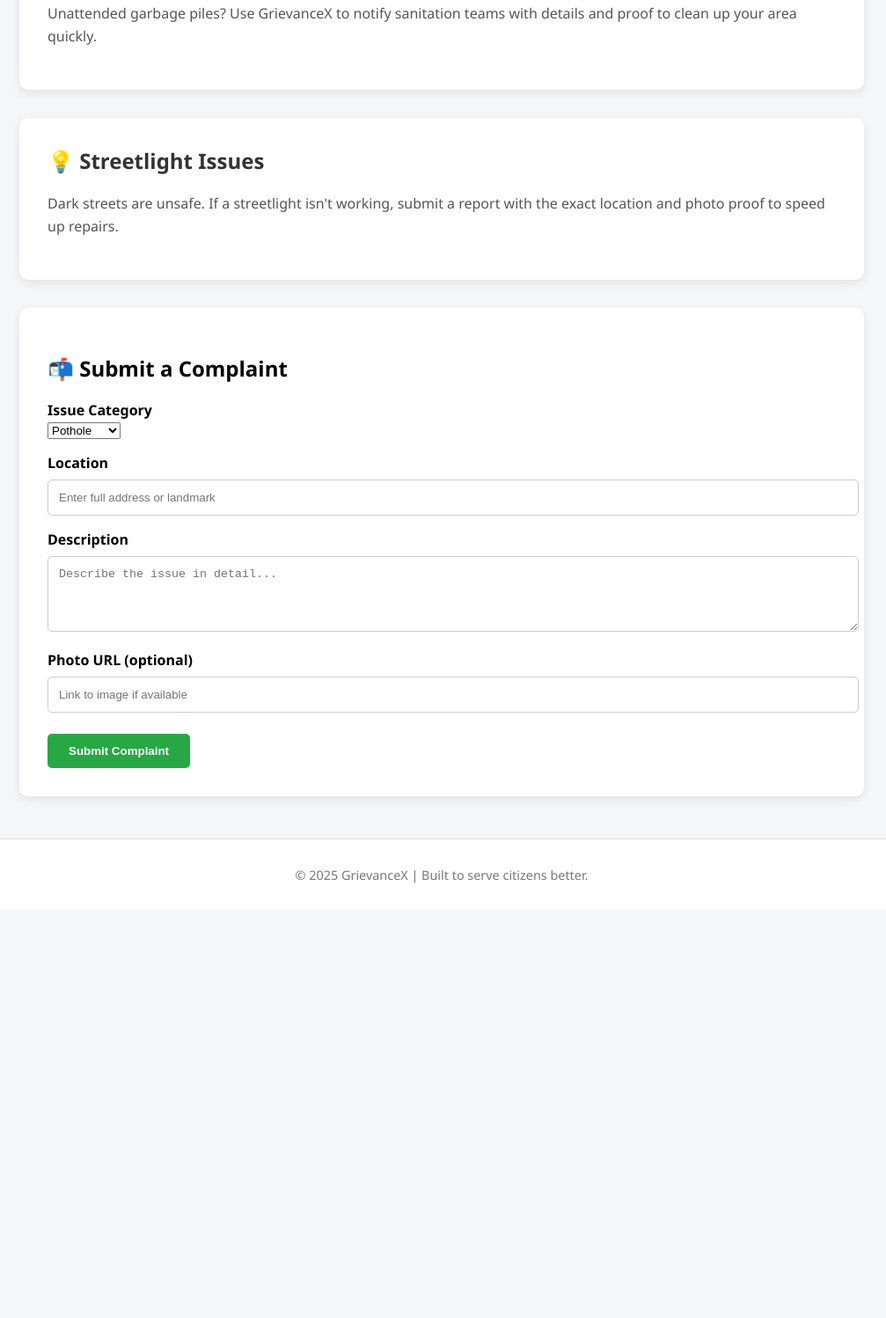
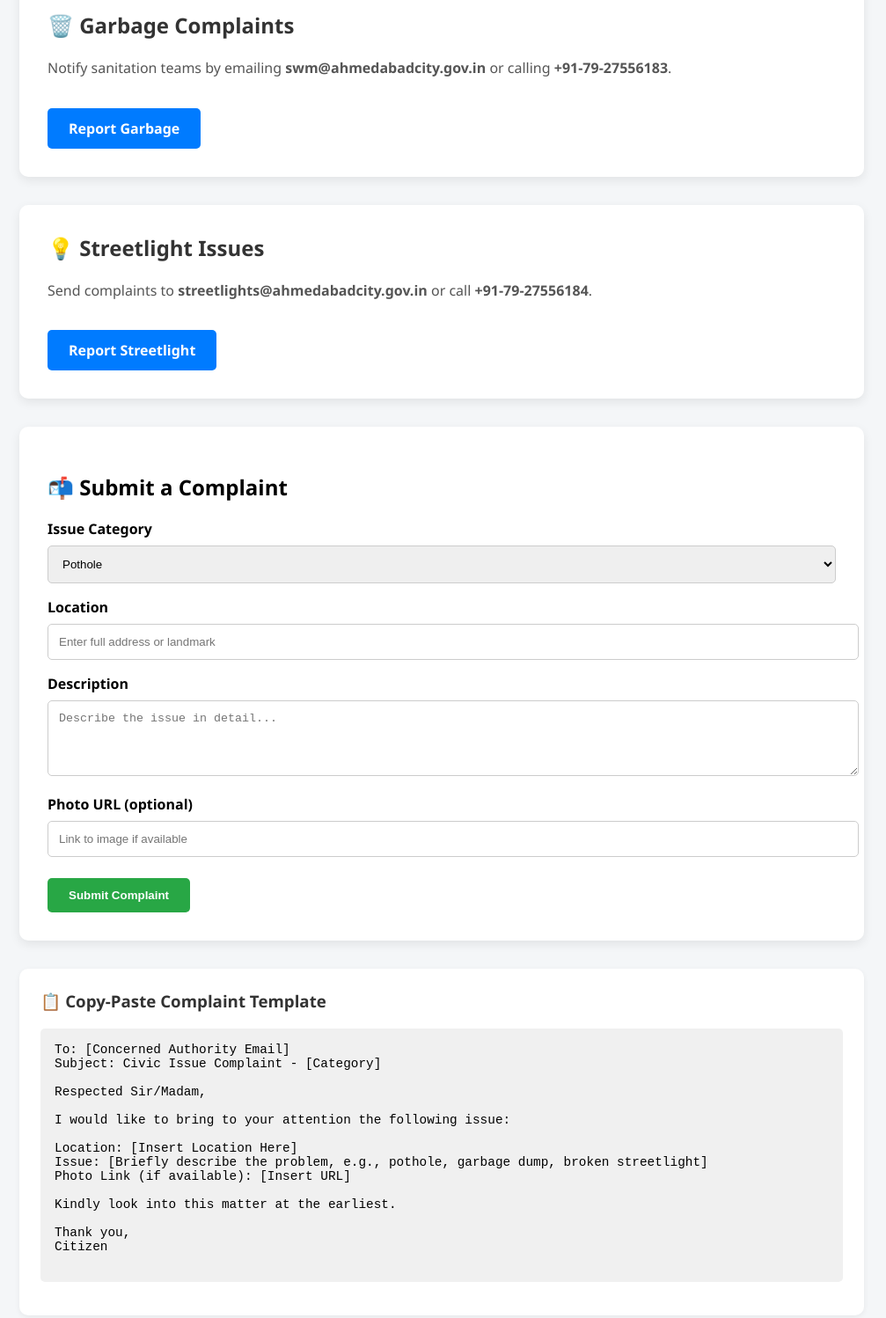
Before and after one commit to NINJA-DEBUG/grievancex-site, a plain HTML site: page index.html in a window 1280 px wide. Shown: the part 529-2027 px from the top of the page at 88% size, without its empty margins (138-1145 px from the left). Before the commit the page ends 1563 px from the top, so only its background shows below. Drawn offline with Linux system fonts and the light colour scheme.

Commit message:
Update index.html

```diff
--- a/index.html
+++ b/index.html
@@ -18,9 +18,12 @@
     .btn:hover { background: #0056b3; }
     .form-container { background: #fff; border-radius: 10px; padding: 2rem; box-shadow: 0 4px 12px rgba(0,0,0,0.08); }
     form label { display: block; margin-top: 1rem; font-weight: bold; }
-    form input, form textarea { width: 100%; padding: 0.75rem; margin-top: 0.5rem; border: 1px solid #ccc; border-radius: 5px; }
+    form input, form textarea, form select { width: 100%; padding: 0.75rem; margin-top: 0.5rem; border: 1px solid #ccc; border-radius: 5px; }
     form button { margin-top: 1.5rem; padding: 0.75rem 1.5rem; background: #28a745; color: white; border: none; border-radius: 5px; cursor: pointer; font-weight: bold; }
     form button:hover { background: #218838; }
+    .template-box { background: #fff; padding: 1.5rem; border-radius: 10px; box-shadow: 0 2px 6px rgba(0,0,0,0.06); margin-top: 2rem; }
+    .template-box h3 { margin-top: 0; color: #333; }
+    .template-box pre { background: #f0f0f0; padding: 1rem; border-radius: 5px; overflow-x: auto; font-size: 0.9rem; }
     footer { text-align: center; padding: 1rem; background: #fff; border-top: 1px solid #ddd; margin-top: 3rem; color: #777; font-size: 0.9rem; }
   </style>
 </head>
@@ -33,16 +36,20 @@
   <div class="container">
     <div class="card">
       <h2>🚧 Pothole Reporting</h2>
-      <p>Help fix roads faster by reporting dangerous potholes. Enter the location, add a photo, and send your complaint to the right department instantly.</p>
+      <p>Help fix roads faster by reporting dangerous potholes. Email complaints to <strong>potholes@ahmedabadcity.gov.in</strong> or call <strong>+91-79-27556182</strong>.</p>
+      <a href="mailto:potholes@ahmedabadcity.gov.in?subject=Pothole Complaint&body=Location:%20%0AIssue:%20There%20is%20a%20dangerous%20pothole%20at%20the%20above%20location.%0APhoto%20(if%20any):%20%0ARegards,%20Citizen" class="btn">Report Pothole</a>
     </div>
     <div class="card">
       <h2>🗑️ Garbage Complaints</h2>
-      <p>Unattended garbage piles? Use GrievanceX to notify sanitation teams with details and proof to clean up your area quickly.</p>
+      <p>Notify sanitation teams by emailing <strong>swm@ahmedabadcity.gov.in</strong> or calling <strong>+91-79-27556183</strong>.</p>
+      <a href="mailto:swm@ahmedabadcity.gov.in?subject=Garbage Complaint&body=Location:%20%0AIssue:%20Unattended%20garbage%20is%20piling%20up%20and%20needs%20urgent%20cleaning.%0APhoto%20(if%20any):%20%0ARegards,%20Citizen" class="btn">Report Garbage</a>
     </div>
     <div class="card">
       <h2>💡 Streetlight Issues</h2>
-      <p>Dark streets are unsafe. If a streetlight isn't working, submit a report with the exact location and photo proof to speed up repairs.</p>
+      <p>Send complaints to <strong>streetlights@ahmedabadcity.gov.in</strong> or call <strong>+91-79-27556184</strong>.</p>
+      <a href="mailto:streetlights@ahmedabadcity.gov.in?subject=Streetlight Complaint&body=Location:%20%0AIssue:%20Streetlight%20is%20not%20working%20at%20the%20above%20location.%0APhoto%20(if%20any):%20%0ARegards,%20Citizen" class="btn">Report Streetlight</a>
     </div>
+
     <div class="form-container">
       <h2>📬 Submit a Complaint</h2>
       <form name="grievanceForm" method="POST" data-netlify="true">
@@ -65,6 +72,27 @@
         <button type="submit">Submit Complaint</button>
       </form>
     </div>
+
+    <div class="template-box">
+      <h3>📋 Copy-Paste Complaint Template</h3>
+      <pre>
+To: [Concerned Authority Email]
+Subject: Civic Issue Complaint - [Category]
+
+Respected Sir/Madam,
+
+I would like to bring to your attention the following issue:
+
+Location: [Insert Location Here]
+Issue: [Briefly describe the problem, e.g., pothole, garbage dump, broken streetlight]
+Photo Link (if available): [Insert URL]
+
+Kindly look into this matter at the earliest.
+
+Thank you,
+Citizen
+      </pre>
+    </div>
   </div>
 
   <footer>
```
